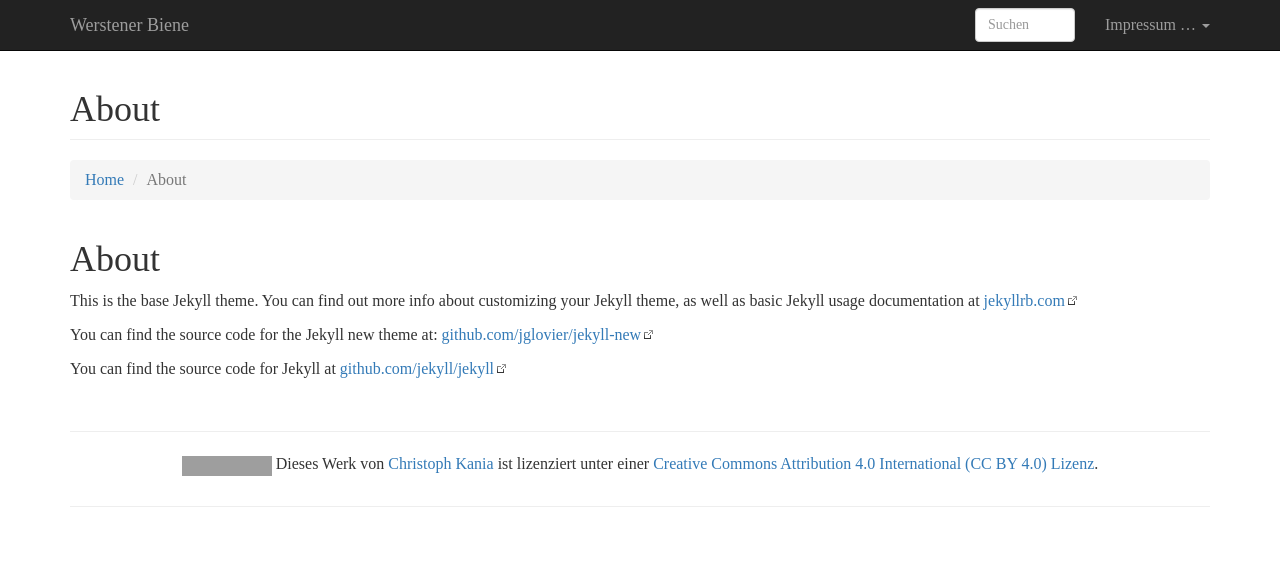
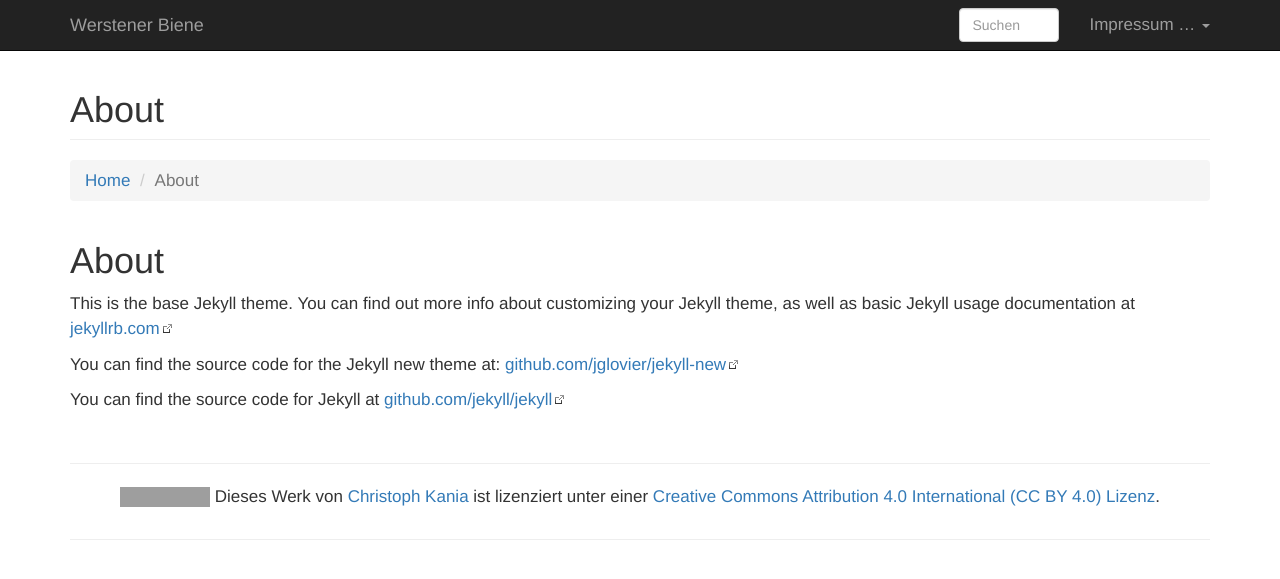
Before and after one commit to chkania/werstener-biene, a Jekyll site: the page built from about.md, in a window 1280 px wide. Shown: the top 579 px of the page. Built offline with Jekyll 4.4.1, drawn with Linux system fonts in a browser that asks for light colours; some web fonts are replaced; grey boxes are pictures that could not be loaded.

Commit message:
font change to Proxima Nova

```diff
--- a/css/site.css
+++ b/css/site.css
@@ -34,17 +34,22 @@
 
 html,
 body {
-  font-family: Linux Libertine, serif;
-  font-size: 100%;
+  font-family: 'Proxima Nova', Helvetica, Arial, sans-serif;
+  /* font-family: Linux Libertine, serif; */
+  font-weight: 300;
+  rgb(74, 74, 74);
+  font-size: 17px;
+  text-rendering: optimizeLegibility;
+  /* text-rendering: geometricPrecision */
+  line-height: 1.5em;
   }
 
-body {
-  line-height: 1.5em;
-  margin-bottom: -150px;
-}
+/* h1, h2, h3, h4, h5 {
+  font-family: Linux Libertine, serif;
+} */
 
 .imagecenter  {
-  font-size: 0.8em;
+  font-size: 0.7em;
   font-style: italic;
   text-align: center;
   border: 1px solid black;
@@ -53,7 +58,7 @@ body {
 }
 
 .imageleft  {
-  font-size: 0.8em;
+  font-size: 0.7em;
   font-style: italic;
   text-align: center;
   float: left;
@@ -61,21 +66,30 @@ body {
 }
 
 .imageright  {
-  font-size: 0.8em;
+  font-size: 0.7em;
   font-style: italic;
   text-align: center;
   float: right;
   margin-left: 20px;
 }
 
-#content a:not(.footnote), #related-posts a:link  {
+#content a:not(.nolinkicon)  {
     padding-right: 12px;
     background: transparent url(/images/site/link.png) no-repeat center right;
 }
 
-#content a.reversefootnote {
+/* #content a.reversefootnote {
     background: none;
     padding-right: none;
+}  */
+
+
+#readingtime {
+  font-size: 0.7em;
+}
+
+.printbutton{
+  font-size: inherit;
 }
 
 blockquote {
@@ -102,6 +116,10 @@ blockquote {
       .breadcrumb {
       display: none;
     }
+
+    #readingtime {
+      display: none;
+    }
 }
 
 @media screen {
```
